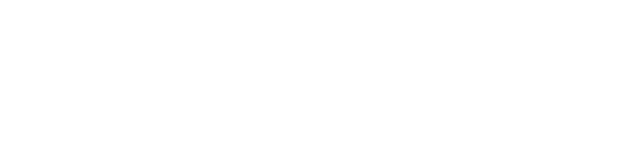
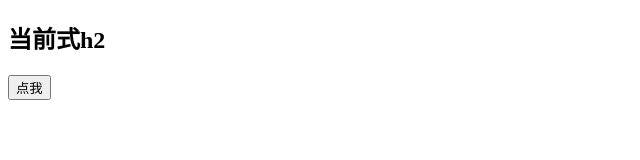
Before and after one commit to GuYun-D/Mini-Vue, a website: page 渲染器/index.html in a window 1280 px wide. Shown: the whole page, without its empty margins (0-640 px from the left). Drawn offline with Linux system fonts and the light colour scheme.

Commit message:
mount函数实现

```diff
--- a/渲染器/index.html
+++ b/渲染器/index.html
@@ -7,16 +7,21 @@
   <title>Document</title>
 </head>
 <body>
+
+  <div id="app"></div>
   <script src="./render.js"></script>
 
   <script>
     // 1.通过h函数创建一个vnode
     const vnode = h("div", {class: "yun"}, [
       h("h2", {}, "当前式h2"),
-      h("button", {}, "点我"),
+      h("button", {onclick: function() {console.log("你好啊");}}, "点我"),
     ])
 
     console.log(vnode);
+
+    // 2.通过mount函数，将vnode挂载到#app上
+    mount(vnode, document.querySelector("#app"))
   </script>
 </body>
 </html>
--- a/渲染器/render.js
+++ b/渲染器/render.js
@@ -7,3 +7,48 @@ const h = (tag, props, children) => {
     children
   }
 }
+
+const mount = (vnode, container) => {
+  /**
+   * 1.根据虚拟节点创建出真实的dom，并在虚拟节点上保留一份真实DOM
+   */
+  const el = vnode.el = document.createElement(vnode.tag)
+
+  /**
+   * 2.处理props
+   */
+  if (vnode.props) {
+    for (const key in vnode.props) {
+      const value = vnode.props[key]
+
+      // 事件监听的判断
+      if (key.startsWith("on")) {
+        el.addEventListener(key.slice(2).toLowerCase(), value)
+      } else {
+        // 属性添加
+        el.setAttribute(key, value)
+      }
+
+
+    }
+  }
+
+  /**
+   * 4.处理children
+   * 数组和字符串的形式，其他的不管了
+   */
+  if (vnode.children) {
+    if (typeof vnode.children === "string") {
+      el.textContent = vnode.children
+    } else {
+      vnode.children.forEach(item => {
+        mount(item, el)
+      })
+    }
+  }
+
+  /**
+   * 将el挂载到container上面
+   */
+  container.appendChild(el)
+}
```
Also changed, not shown: 1 other file.
